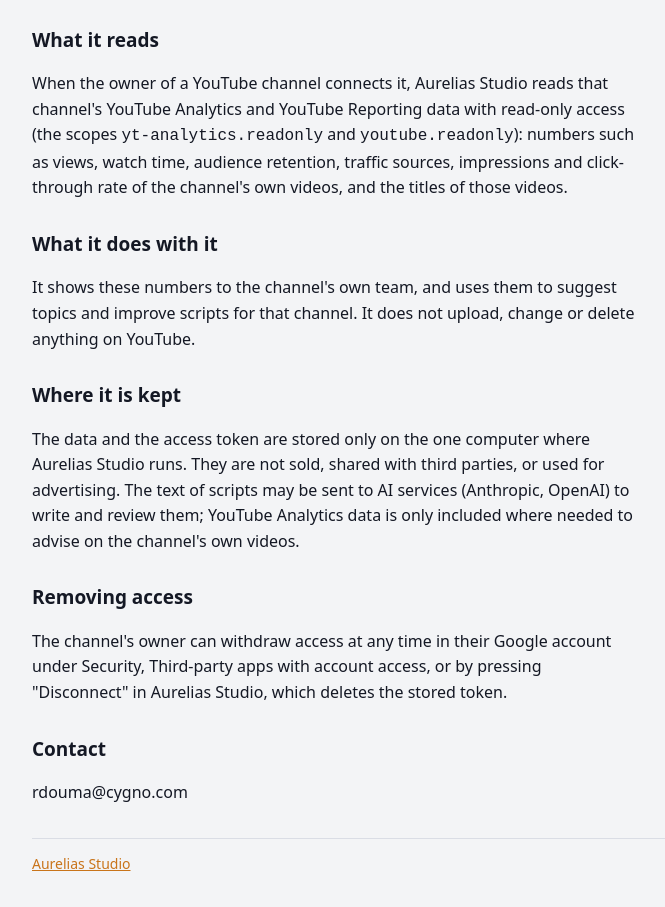
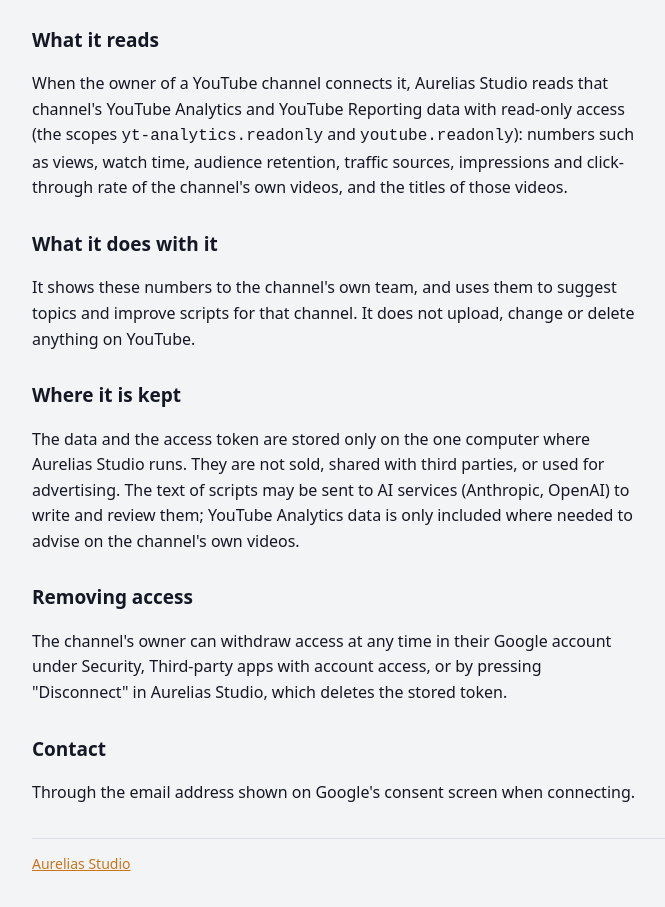
Before and after one commit to rdouma/aurelias-studio-site, a plain HTML site: page privacy.html in a window 1280 px wide. Shown: the part 129-1036 px from the top of the page, without its empty margins (268-933 px from the left). Drawn offline with Linux system fonts and the light colour scheme.

Commit message:
Leave the email address off the public pages

```diff
--- a/privacy.html
+++ b/privacy.html
@@ -11,6 +11,6 @@
 <h2>Removing access</h2>
 <p>The channel's owner can withdraw access at any time in their Google account under Security, Third-party apps with account access, or by pressing "Disconnect" in Aurelias Studio, which deletes the stored token.</p>
 <h2>Contact</h2>
-<p>rdouma@cygno.com</p>
+<p>Through the email address shown on Google's consent screen when connecting.</p>
 <nav><a href="index.html">Aurelias Studio</a></nav>
 </main></body></html>
```
Also changed, not shown: index.html (+0 -1 lines).
